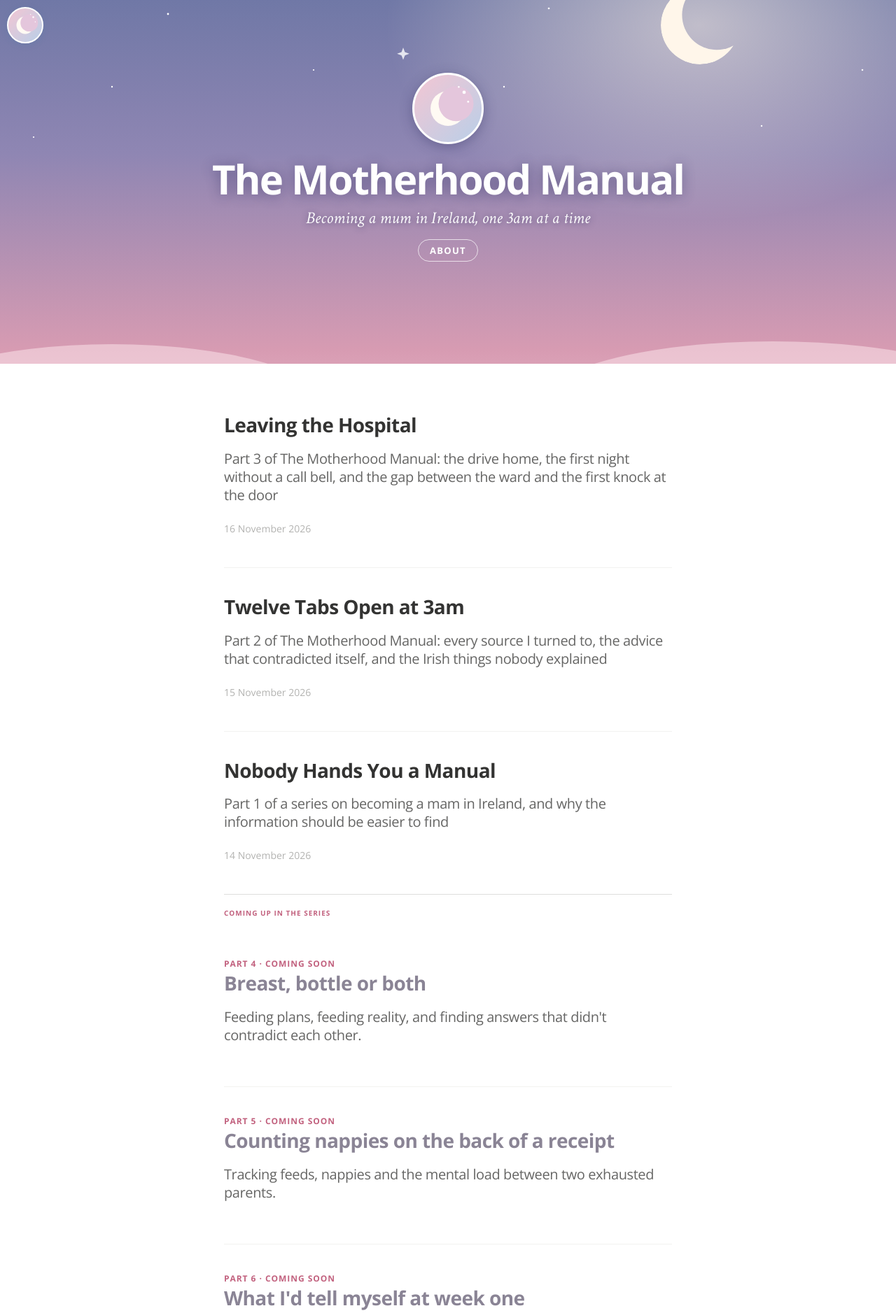
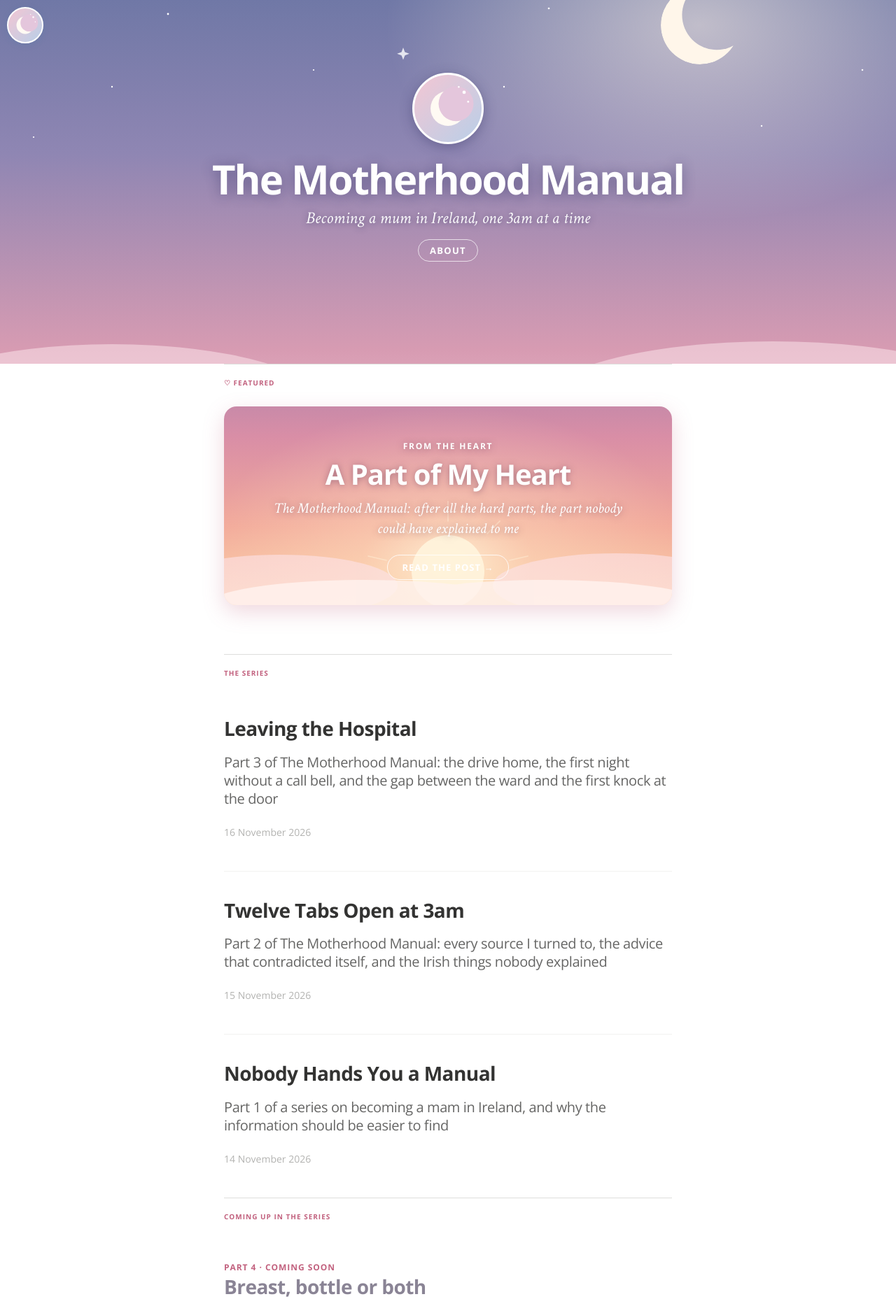
Before and after one commit to nehrini/the-motherhood-manual, a Jekyll site: the page built from index.html, in a window 1280 px wide. Shown: the top 1877 px of the page at 70% size. Built offline with Jekyll 4.4.1, drawn with Linux system fonts in a browser that asks for light colours; nearby versions of some CDN libraries; the list of posts is cut into pages by our own code.

Commit message:
Publish featured post: A Part of My Heart
Co-Authored-By: Claude Opus 5.5 <noreply@anthropic.com>
Claude-Session: https://claude.ai/code/session_01Rqht1fowaYN32FCa4ECcme

```diff
--- /dev/null
+++ b/_posts/2026-11-18-a-part-of-my-heart.md
@@ -0,0 +1,112 @@
+---
+layout: post
+title: "A Part of My Heart"
+subtitle: "The Motherhood Manual: after all the hard parts, the part nobody could have explained to me"
+date: 2026-11-18
+tags: [featured]
+image: /assets/images/cover-sunrise.svg
+image2: /assets/images/cover-sunrise.svg
+og_image: /assets/images/og-a-part-of-my-heart.png
+---
+
+I've written a lot here about how hard the beginning was. The confusion, the contradicting advice, the 3am panic. All of that was real, and I don't want to pretend otherwise.
+
+But it isn't the whole story. It isn't even most of it. This post is about the rest.
+
+## The moment I met him
+
+I remember lying on the operating table while they stitched me up, with this tiny human on my chest. All I could feel was awe.
+
+How was it possible that I had made this person?
+
+Ever since that moment, right alongside the fear of how to do right by him, there has been a fierce love that has only grown. I finally understand what people mean by "mama bear".
+
+## Long nights, short years
+
+There's a saying that parenthood is long nights and short years. It has never felt more true.
+
+I can't believe how fast it's going. My tiny newborn, who couldn't open his eyes or focus on anything, now babbles at me, holds my gaze and smiles at me. Sometimes I feel a little sad at how quickly it's all slipping by. But on the hard days, it helps to remember that this is exactly what's supposed to happen. He's growing. He's thriving.
+
+## All the little things
+
+If you asked me what melts me about him, I'd say all of it.
+
+The little babbles and coos. The funny faces he pulls in his sleep. The pouty little kissy face he makes when he stretches. The way he smells, which I wish I could bottle up and keep forever.
+
+And his hand around my finger. I know it's a reflex. We researched every newborn reflex he was supposed to have, and tested them all. But every single time his tiny fingers curl around mine, it makes every minute of this feel worth it.
+
+## Our mornings
+
+My favourite time with him is the morning after he's had a good stretch of sleep.
+
+He's alert and bright. He wants to coo and chat and look right at me. He smiles now, and he loves being cuddled. In those mornings, it really feels like he knows his mum is there.
+
+## The first smile
+
+His first smile brought me to tears.
+
+It wasn't just that he smiled. It was that he looked at me, made eye contact, and smiled at *me*. I don't think I'll ever be able to properly describe the joy of that moment. I'm not sure there are words for it.
+
+## Who I'm becoming
+
+Becoming his mother has shown me how unconditional love can be.
+
+It's made me stronger, and more protective. I'm more willing to stand up for him than I ever was for myself.
+
+It's also shown me a softness I didn't know I had. A capacity to carry this enormous love for another person. To want to slow down for him, make time for him, and just hold him and love him.
+
+## I can actually do this
+
+There wasn't one big moment where I suddenly felt like I knew what I was doing. It was lots of small ones, adding up.
+
+The first time I soothed him when nothing else would console him. The first night I managed to transfer him to his cot without waking him. The first time I understood, just from watching him, that he was done playing and ready to sleep.
+
+Somewhere along the way, I learned to give myself the grace I'd give any other parent. That changed everything.
+
+## What this love feels like
+
+It's bigger than anything I've ever known. And different, too.
+
+It feels like there's a part of my heart that will never fully belong to me again.
+{: .pullquote}
+
+It's tied to everything he does and everything he feels.
+
+I want what's best for him. I want to keep him safe and warm and loved. And in return, I barely notice the tired arms, the aching back from bouncing him, or the sleepless nights.
+
+Before I had him, I was someone who valued sleep and time to myself above almost anything. Of everything about this transition, that change has surprised me the most.
+
+## Watching him become a dad
+
+Watching my husband become a father has made me love him more.
+
+The moment that sticks with me is seeing him cry as our son was born. Since then, I've watched a tenderness in him that I didn't know existed. It's a wonderful thing, watching the person you married become someone's dad.
+
+## What it's done for us
+
+Becoming parents has made us respect each other's qualities more: the love, the patience, the care.
+
+It's shown each of us that the other notices the little things, and steps in without being asked. I didn't expect that a season this exhausting could make our marriage stronger. But it has.
+
+## Home, far from home
+
+We don't have family in Ireland, but we haven't been alone. Friends have checked in and offered support. Our public health nurse called in and told us we were doing a good job. It's hard to explain how much a sentence like that can mean when you're running on no sleep. Every bit of it helped.
+
+Our families haven't met him in person yet, only on video calls. He's the first grandchild on both sides, and the love that has poured in from across the world has been incredible, along with the presents. We can already see how much his grandparents are going to spoil him, and I can't wait.
+
+## What I'm looking forward to
+
+Watching him grow, and become exactly the person he's meant to be. And just loving him, every step of the way.
+
+## If you're in the hard part right now
+
+If you've read the earlier posts in this series and recognised yourself in the confusion and the fear, I want you to know this part is coming for you too, if it isn't already there.
+
+The hard days are real. So is this. And this is the part that stays.
+
+## To my son
+
+One day, when you're grown and you read this, I want you to know one thing:
+
+*You were always the reason for my existence.*
+{: .closing-quote}
--- a/css/main.sass
+++ b/css/main.sass
@@ -738,3 +738,77 @@ a
         background: #fff
 .content > .cf.frame:first-of-type
   margin-top: $rs*2
+
+// Featured post card on the home page
+.container.featured
+  margin: 10px 0 30px
+.featured-card
+  display: block
+  position: relative
+  padding: 48px 32px 36px
+  border-radius: 18px
+  background-size: cover
+  background-position: center bottom
+  text-align: center
+  text-decoration: none
+  color: #fff
+  box-shadow: 0 10px 30px rgba(194, 98, 127, 0.25)
+  transition: transform 0.2s ease, box-shadow 0.2s ease
+  &:hover
+    transform: translateY(-3px)
+    box-shadow: 0 16px 40px rgba(194, 98, 127, 0.35)
+  span
+    display: block
+    text-shadow: 0px 1px 10px rgba(106, 58, 90, 0.5)
+.featured-label
+  font-family: $font-sans
+  font-size: 12px
+  font-weight: 700
+  letter-spacing: 0.15em
+  text-transform: uppercase
+  margin-bottom: 10px
+.featured-title
+  font-family: $font-sans
+  font-size: 40px
+  font-weight: 700
+  letter-spacing: -1px
+  line-height: 1.1
+  margin-bottom: 12px
+  @include respond-to(800)
+    font-size: 30px
+.featured-sub
+  font-family: $font-serif
+  font-style: italic
+  font-size: 21px
+  line-height: 1.4
+  max-width: 520px
+  margin: 0 auto 22px
+.featured-read
+  display: inline-block !important
+  font-family: $font-sans
+  font-size: 13px
+  font-weight: 700
+  letter-spacing: 0.08em
+  text-transform: uppercase
+  padding: 8px 20px
+  border: 1px solid rgba(255,255,255,0.85)
+  border-radius: 999px
+  text-shadow: none !important
+.index-headline.featured span
+  color: $pink
+
+// Closing line addressed to the reader's child
+.post .post-content p.closing-quote
+  font-family: $font-serif
+  font-style: italic
+  font-size: 32px
+  line-height: 1.35
+  text-align: center
+  color: $pink
+  padding: 30px 10px 10px
+  &:before
+    content: "\2661"
+    display: block
+    font-style: normal
+    font-size: 28px
+    margin-bottom: 10px
--- a/index.html
+++ b/index.html
@@ -31,32 +31,26 @@ layout: default
 
 <main class="content" role="main">
 
-    {% if site.tags.featured %}
-    <h5 class="index-headline featured"><span>Featured</span></h5>
+    {% if site.tags.featured and paginator.page == 1 %}
+    <h5 class="index-headline featured"><span>&#9825; Featured</span></h5>
 
     <div class="container featured">
       {% for post in site.tags.featured %}
-        <article class="post" itemscope itemtype="http://schema.org/BlogPosting" role="article">
-          <div class="article-item">
-            <header class="post-header">
-              <h2 class="post-title" itemprop="name"><a href="{{ post.url | prepend: site.baseurl }}" itemprop="url">{{ post.title }}</a></h2>
-            </header>
-            <section class="post-excerpt" itemprop="description">
-              <p>{{ post.content | strip_html | truncatewords: 50 }}</p>
-            </section>
-            <div class="post-meta">
-              <time datetime="{{ post.date | date_to_long_string }}">{{ post.date | date_to_long_string }}</time>
-            </div>
-          </div>
-        </article>
+        <a class="featured-card" href="{{ post.url | prepend: site.baseurl }}" style="background-image: url({{ post.image | prepend: site.baseurl }})">
+          <span class="featured-label">From the heart</span>
+          <span class="featured-title">{{ post.title }}</span>
+          {% if post.subtitle %}<span class="featured-sub">{{ post.subtitle }}</span>{% endif %}
+          <span class="featured-read">Read the post &rarr;</span>
+        </a>
       {% endfor %}
     </div>
 
-    <h5 class="index-headline normal"><span>Regular</span></h5>
+    <h5 class="index-headline normal"><span>The series</span></h5>
     {% endif %}
 
     <div class="cf frame">
       {% for post in paginator.posts %}
+        {% if post.tags contains 'featured' %}{% continue %}{% endif %}
         <article class="post" itemscope itemtype="http://schema.org/BlogPosting" role="article">
           <div class="article-item">
             <header class="post-header">
```
Also changed, not shown: assets/images/cover-sunrise.svg (added), assets/images/og-a-part-of-my-heart.png (added).
